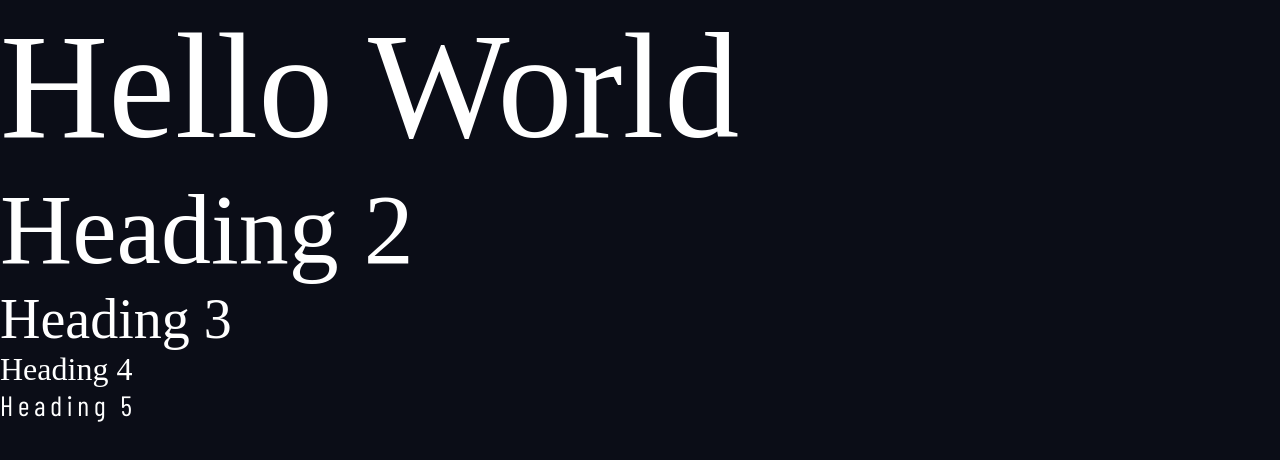
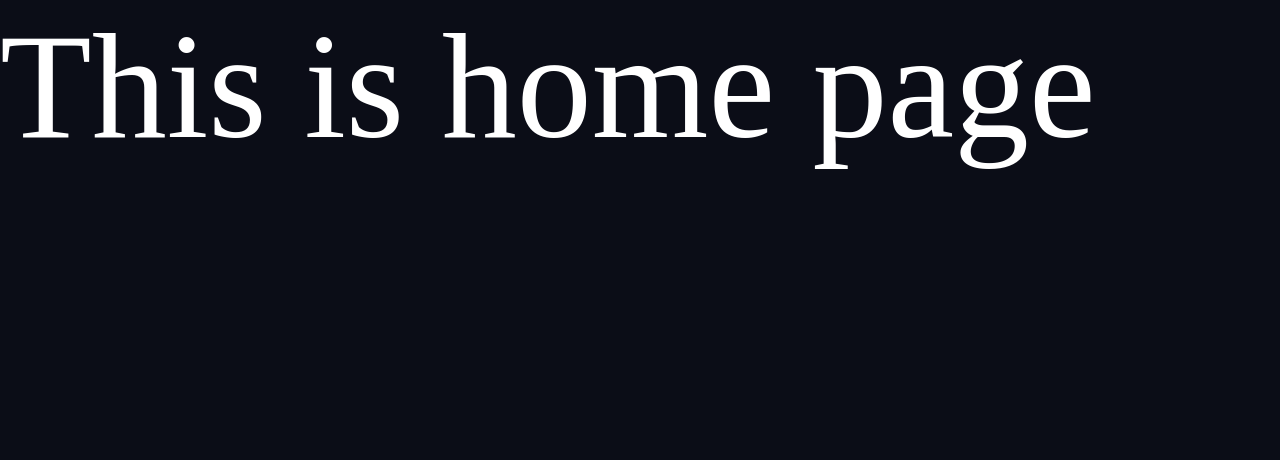
Before and after one commit to MargaritaBusyginaCa/space-tourism-website, a Vue app: page / in a window 1280 px wide. Shown: the top 460 px of the page. Built offline with nearby package versions, Linux system fonts and the light colour scheme; a web font is replaced by a local one.

Commit message:
add router

```diff
--- a/package.json
+++ b/package.json
@@ -9,7 +9,8 @@
     "preview": "vite preview"
   },
   "dependencies": {
-    "vue": "^3.4.21"
+    "vue": "^3.4.21",
+    "vue-router": "^4.3.0"
   },
   "devDependencies": {
     "@vitejs/plugin-vue": "^5.0.4",
--- a/src/App.vue
+++ b/src/App.vue
@@ -1,11 +1,10 @@
-<script setup></script>
+<script setup>
+// import Navbar from './components/Navbar.vue';
+</script>
 
 <template>
-  <h1>Hello World</h1>
-  <h2>Heading 2</h2>
-  <h3>Heading 3</h3>
-  <h4>Heading 4</h4>
-  <h5>Heading 5</h5>
+  <!-- <Navbar /> -->
+  <RouterView />
 </template>
 
 <style>
--- a/src/main.js
+++ b/src/main.js
@@ -1,4 +1,7 @@
 import { createApp } from "vue";
 import App from "./App.vue";
+import router from "./router";
 
-createApp(App).mount("#app");
+const app = createApp(App);
+app.use(router);
+app.mount("#app");
--- /dev/null
+++ b/src/pages/Home.vue
@@ -0,0 +1,9 @@
+<script setup></script>
+
+<template>
+  <h1>This is home page</h1>
+</template>
+
+<style>
+@import "@/assets/variables.scss";
+</style>
--- /dev/null
+++ b/src/router.js
@@ -0,0 +1,25 @@
+import { createRouter, createWebHistory } from "vue-router";
+import Home from "@/pages/Home.vue";
+import Test from "@/pages/Test.vue";
+const routes = [
+  {
+    path: "/",
+    name: "Home",
+    component: Home,
+  },
+  {
+    path: "/test",
+    name: "Test",
+    component: Test,
+  },
+  //   {
+  //     path: "/slideshow/:name",
+  //     name: "Slideshow",
+  //     component: Slideshow,
+  //   },
+];
+const router = createRouter({
+  history: createWebHistory(),
+  routes,
+});
+export default router;
```
Also changed, not shown: src/components/Navbar.vue (added), 1 other file (tests, documents, lock files or other folders).
